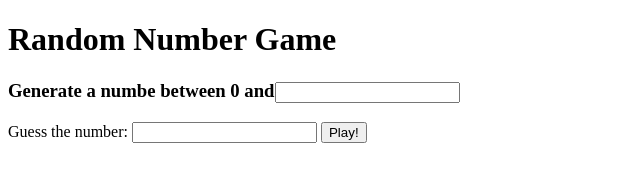
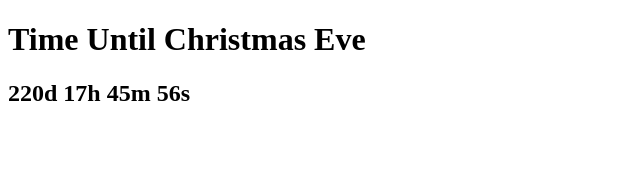
Before and after one commit to yhpark0728/Nomad-Corders, a plain HTML site: page index.html in a window 1280 px wide. Shown: the whole page, without its empty margins (0-640 px from the left). Drawn offline with Linux system fonts and the light colour scheme.

Commit message:
Day8 D-day Calculator added version 05.18.1

```diff
--- /dev/null
+++ b/christmasClock.js
@@ -0,0 +1,25 @@
+const clock = document.querySelector('h2#clock');
+
+function dayCalculator() {
+  const christmasDay = new Date('2022-12-25');
+  const myDay = new Date();
+
+  const calculateDate = christmasDay - myDay;
+
+  const Day = String(
+    Math.floor(calculateDate / (1000 * 60 * 60 * 24))
+  ).padStart(2, '0');
+  const Hour = String(
+    Math.floor((calculateDate / (1000 * 60 * 60)) % 24)
+  ).padStart(2, '0');
+  const Min = String(Math.floor((calculateDate / (1000 * 60)) % 60)).padStart(
+    2,
+    '0'
+  );
+  const Sec = String(Math.floor((calculateDate / 1000) % 60)).padStart(2, '0');
+
+  clock.innerText = `${Day}d ${Hour}h ${Min}m ${Sec}s`;
+}
+
+dayCalculator();
+setInterval(dayCalculator, 1000);
--- a/index.html
+++ b/index.html
@@ -15,7 +15,7 @@
     </form>
     <h1 class="hidden" id="greeting" ></h1>
     <script src="loginApp2.js"></script> -->
-    <form id="resultForm">
+    <!-- <form id="resultForm">
         <h1>Random Number Game</h1>
         <h3>
             Generate a numbe between 0 and<input id="numberRange" type="number" min="0">
@@ -27,8 +27,12 @@
             <div class="numberChosen"></div>
             <div class="resultWinLost"></div>
         </div>
+        <h2 id="clock">00:00:00</h2>
     </form>
-    <script src="quiz5.js"></script>
+    <script src="quiz5.js"></script> -->
+    <h1>Time Until Christmas Eve</h1>
+    <h2 id="clock"></h2>
+    <script src="christmasClock.js"></script>
 </body>
 
 </html>
```
Also changed, not shown: clock.js (added, +25 -0 lines).
